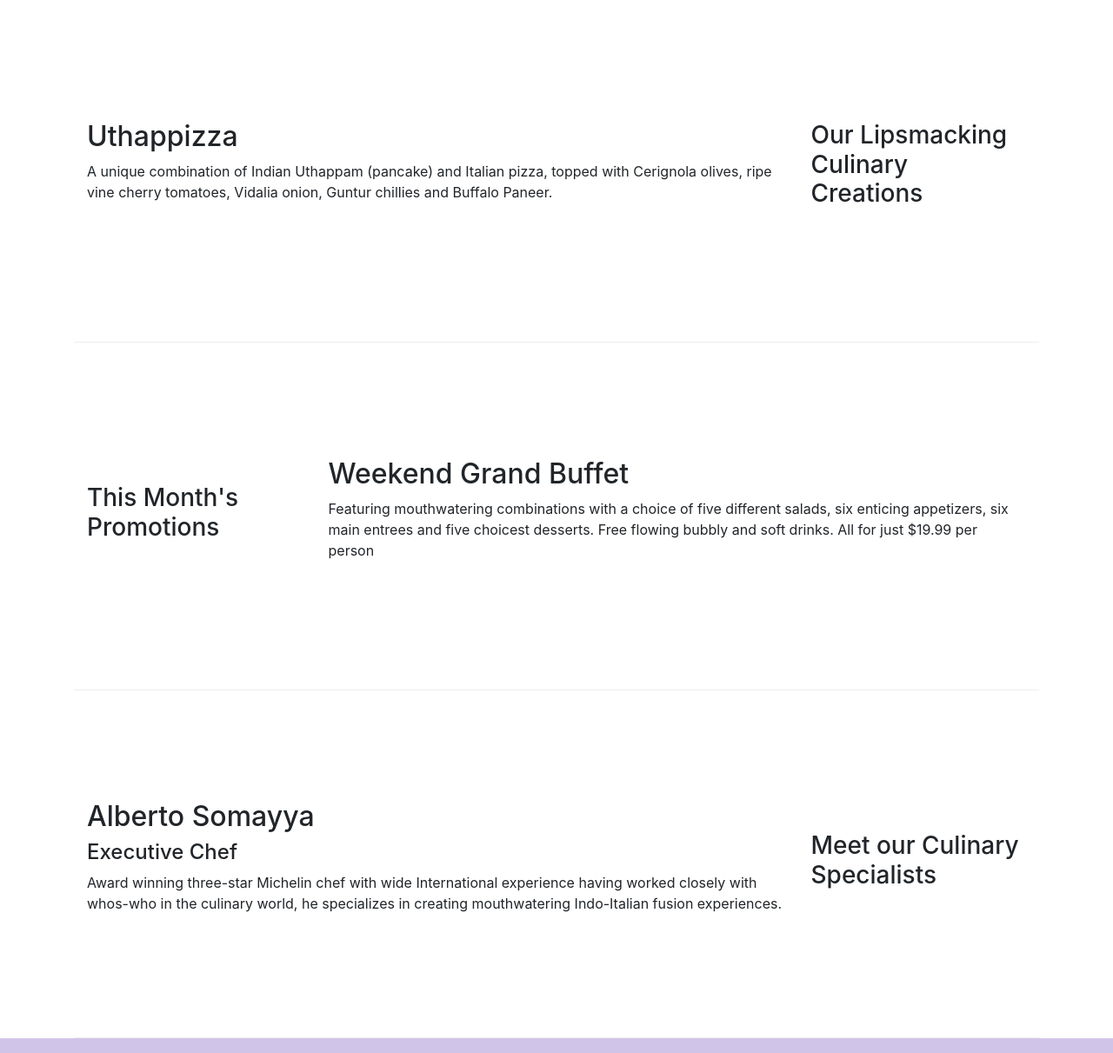
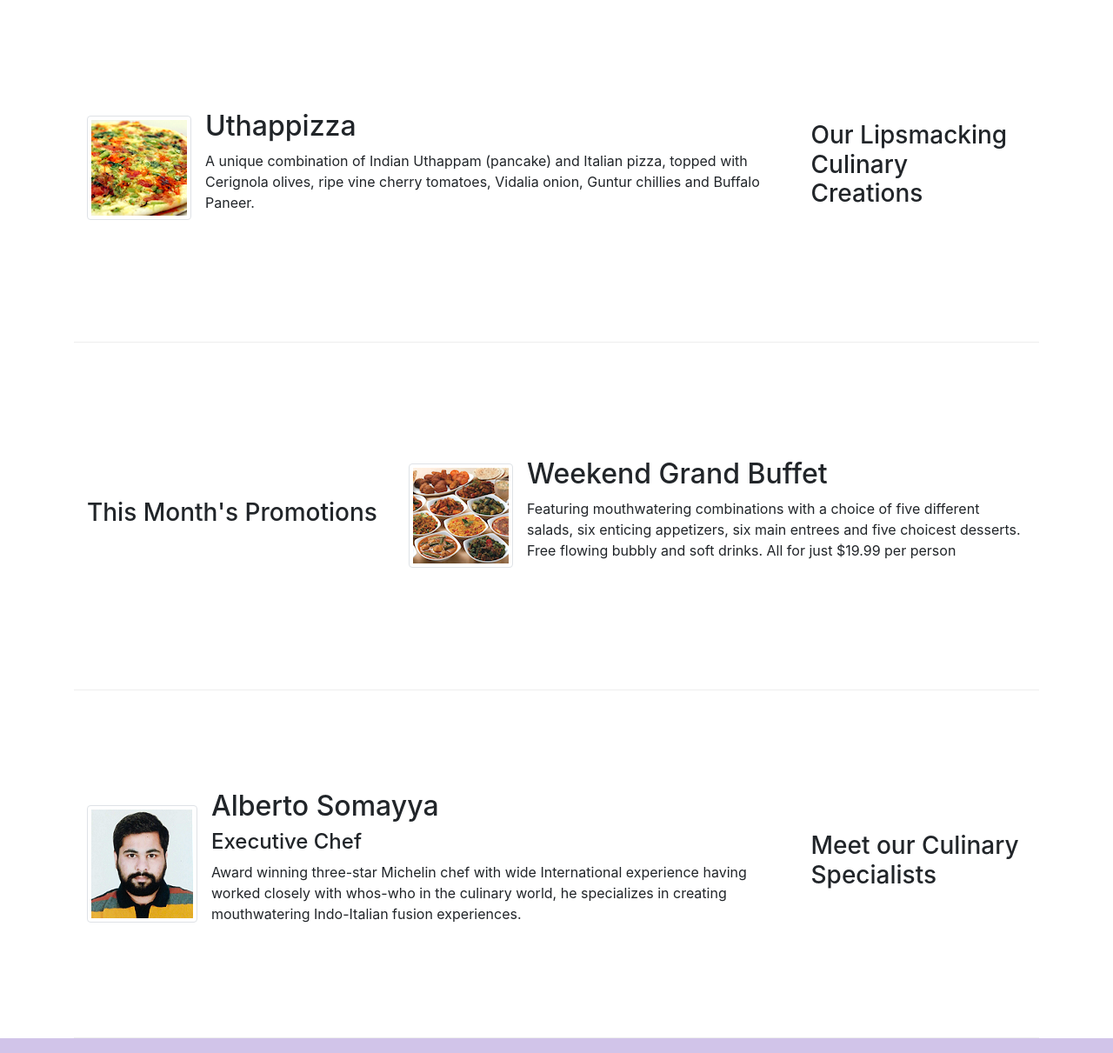
Before and after one commit to parthpandya21/conFusion, a website: page index.html in a window 1280 px wide. Shown: the part 340-1551 px from the top of the page at 87% size. Drawn offline with nearby package versions, Linux system fonts and the light colour scheme.

Commit message:
images and media

```diff
--- a/index.html
+++ b/index.html
@@ -22,7 +22,7 @@
                 <span class="navbar-toggler-icon"></span>
             </button>
 
-            <a class="navbar-brand mr-auto" href="#">Ristorante Con Fusion</a>
+            <a class="navbar-brand mr-auto" href="#"><img src="img/logo.png" height="30" width="41"></a>
             <div class="collapse navbar-collapse" id="Navbar">
                 <ul class="navbar-nav mr-auto">
                     <li class="nav-item active"><a class="nav-link" href="#"><span class="fa fa-home fa-lg"></span> Home</a></li>
@@ -44,7 +44,6 @@
                 <div>
                 </div>
             </div>
-        </div>
     </header>
 
     <div class="container">
@@ -53,33 +52,55 @@
                 <h3>Our Lipsmacking Culinary Creations</h3>
             </div>
             <div class="col col-sm order-sm-first col-md">
-                <h2>Uthappizza</h2>
-                <p class="d-none d-sm-block">A unique combination of Indian Uthappam (pancake) and Italian pizza, topped with Cerignola olives, ripe vine cherry tomatoes, Vidalia onion, Guntur chillies and Buffalo Paneer.</p>
+                <div class="media">
+                    <img class="d-flex mr-3 img-thumbnail align-self-center" src="img/uthappizza.png" alt="Uthappizza">
+                    <div class="media-body">
+                        <h2 class="mt-0">Uthappizza</h2>
+                        <p class="d-none d-sm-block">A unique combination of Indian Uthappam (pancake) and Italian pizza, topped with Cerignola olives, ripe vine cherry tomatoes, Vidalia onion, Guntur chillies and Buffalo Paneer.</p>
+                    </div>
+                </div>
+
+
             </div>
         </div>
 
 
         <div class="row row-content align-items-center">
-            <div class="col-12 col-sm-4 col-md-3">
+            <div class="col-12 col-sm-4 order-sm-first ol-md-3">
                 <h3>This Month's Promotions</h3>
             </div>
-            <div class="col col-sm col-md">
-                <h2>Weekend Grand Buffet</h2>
-                <p class="d-none d-sm-block">Featuring mouthwatering combinations with a choice of five different salads, six enticing appetizers, six main entrees and five choicest desserts. Free flowing bubbly and soft drinks. All for just $19.99 per person </p>
+            <div class="col col-sm order-sm-last col-md">
+                <div class="media">
+                    <img class="d-flex mr-3 img-thumbnail align-self-center" src="img/buffet.png" alt="buffet">
+                    <div class="media-body">
+                        <h2 class="mt-0">Weekend Grand Buffet</h2>
+                        <p class="d-none d-sm-block">Featuring mouthwatering combinations with a choice of five different salads, six enticing appetizers, six main entrees and five choicest desserts. Free flowing bubbly and soft drinks. All for just $19.99 per person </p>
+                    </div>
+
+                </div>
             </div>
         </div>
-
         <div class="row row-content align-items-center">
             <div class="col-12 col-sm-4 order-sm-last col-md-3">
                 <h3>Meet our Culinary Specialists</h3>
             </div>
             <div class="col col-sm order-sm-first col-md">
-                <h2>Alberto Somayya</h2>
-                <h4>Executive Chef</h4>
-                <p class="d-none d-sm-block">Award winning three-star Michelin chef with wide International experience having worked closely with whos-who in the culinary world, he specializes in creating mouthwatering Indo-Italian fusion experiences. </p>
+                <div class="media">
+                    <img class="d-flex mr-3 img-thumbnail align-self-center" src="img/Parth passport1.png" alt="Alberto Somayya">
+                    <div class="media-body">
+                        <h2 class="mt-0">Alberto Somayya</h2>
+                        <h4>Executive Chef</h4>
+                        <p class="d-none d-sm-block">Award winning three-star Michelin chef with wide International experience having worked closely with whos-who in the culinary world, he specializes in creating mouthwatering Indo-Italian fusion experiences.
+                        </p>
+                    </div>
+                </div>
+
             </div>
+
         </div>
+
     </div>
+
 
     <footer class="footer">
         <div class="container">
```
Also changed, not shown: aboutus.html (+3 -2 lines), contactus.html (+4 -1 lines), img/Parth passport1.png (added), img/alberto.png (added), img/buffet.png (added), img/logo.png (added), img/uthappizza.png (added), 1 other file.
